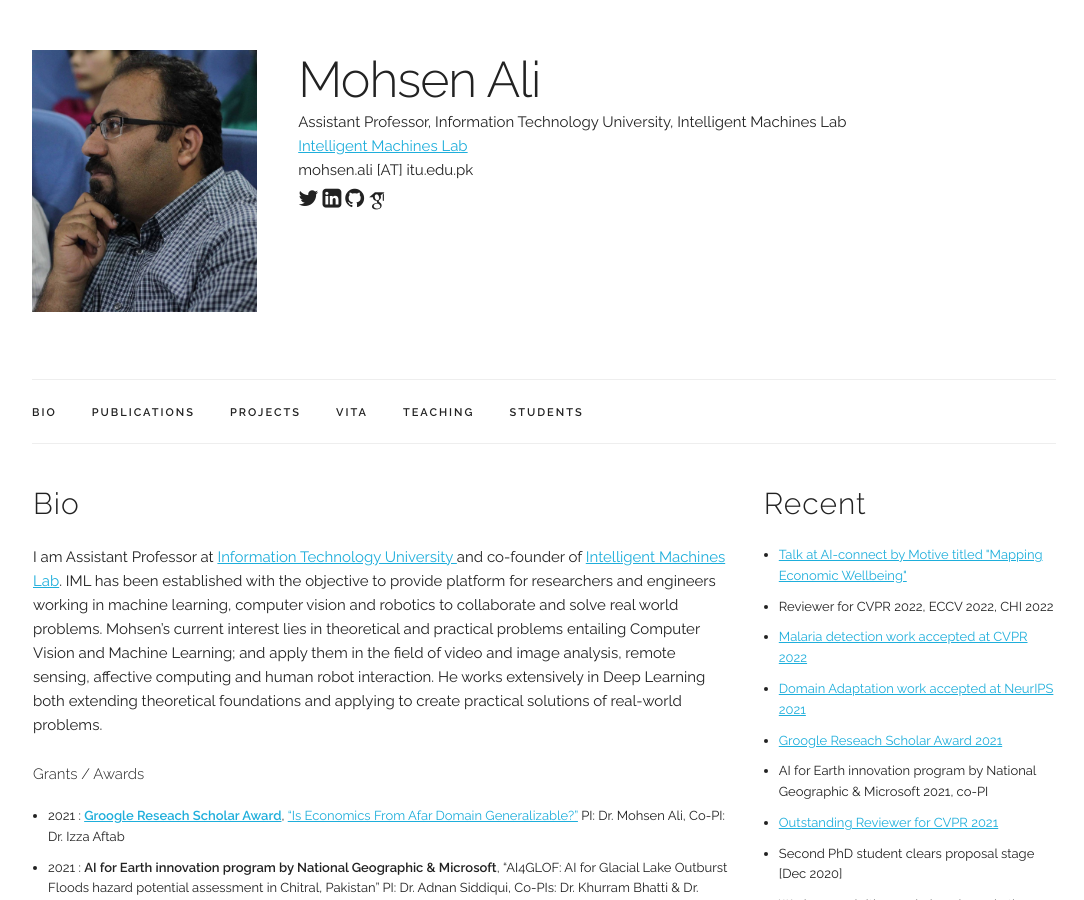
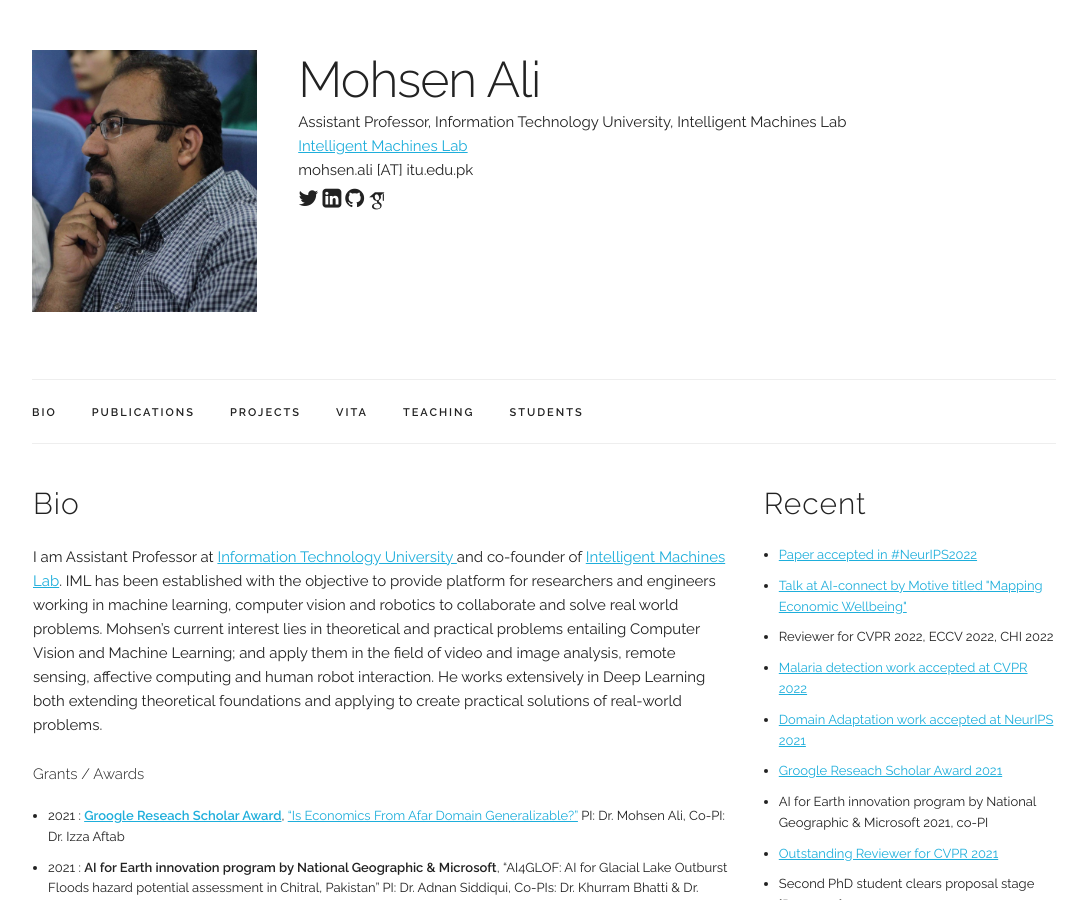
Before and after one commit to mohsenali/mohsenali.github.io, a Jekyll site: the page built from index.html, in a window 1280 px wide and 900 px high. Shown: the whole window, without its empty margins (96-1180 px from the left). Built offline with Jekyll 4.4.1, drawn with Linux system fonts in a browser that asks for light colours; some web fonts are replaced.

Commit message:
added NeurIPS 2022 acceptance news

```diff
--- a/index.html
+++ b/index.html
@@ -62,6 +62,7 @@ title: Personal Webpage
   <h4>Recent</h4>
  <font size=2px>
  <ul class="listType">
+  <li><a href="http://im.itu.edu.pk/towards-improving-calibration/">Paper accepted in #NeurIPS2022</a> </li>
   <li><a href="https://aiconnect.gomotive.com/">Talk at AI-connect by Motive titled "Mapping Economic Wellbeing"</a> </li>
   <li> Reviewer for CVPR 2022, ECCV 2022, CHI 2022</li>
   <li><a href="https://github.com/intelligentMachines-ITU/LowCostMalariaDetection_CVPR_2022/">Malaria detection work accepted at CVPR 2022</a> </li>
```
